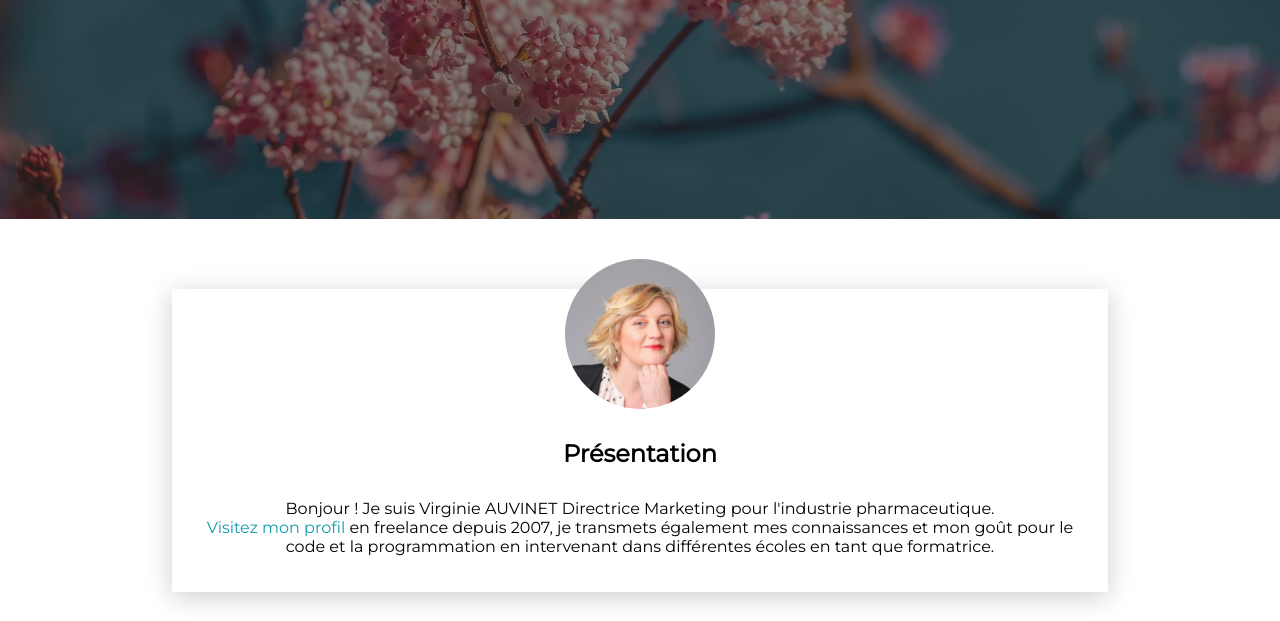
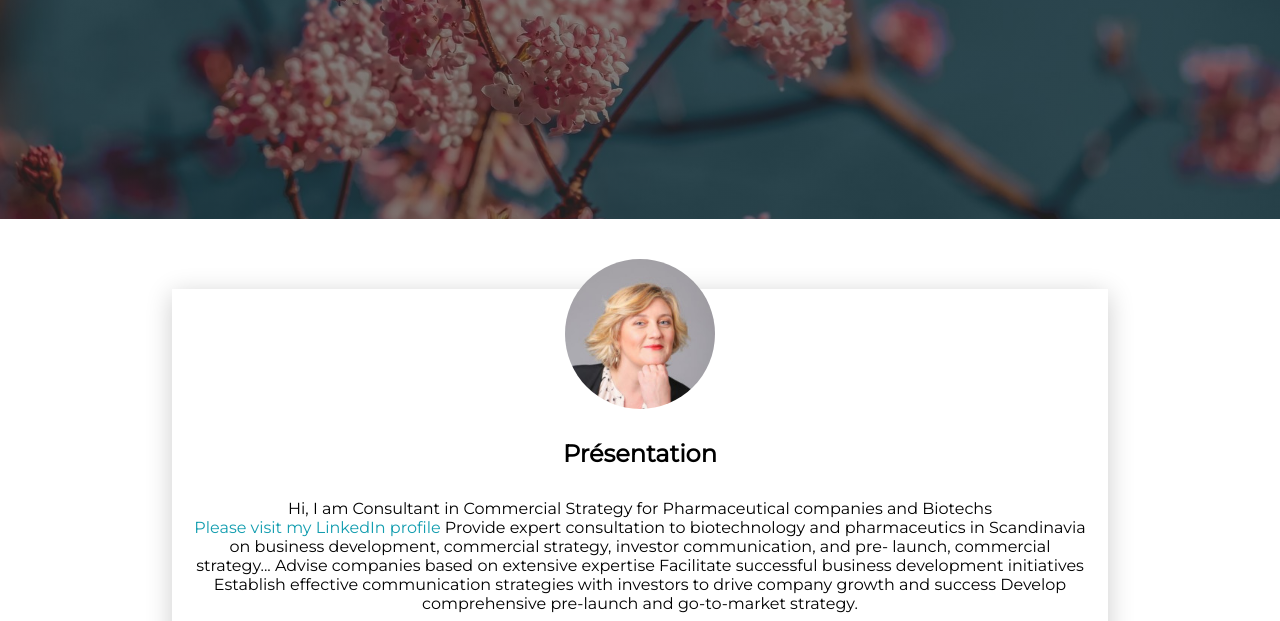
Before and after one commit to VirginieAUVINET/V6rg6n6e, a website: page index.html in a window 1280 px wide. Shown: the part 331-952 px from the top of the page. Drawn offline with Linux system fonts and the light colour scheme.

Commit message:
Update index.html

```diff
--- a/index.html
+++ b/index.html
@@ -1,7 +1,7 @@
 <!DOCTYPE html>
 <html>
   <head>
-    <title>Site de Virginie AUVINET</title>
+    <title>Virginie AUVINET</title>
     <meta charset="UTF-8" />
     <link
       href="https://fonts.googleapis.com/css?family=Montserrat"
@@ -19,10 +19,17 @@
         <img src="images/Profile.jpg" alt="Photo de virginie" />
         <h2>Présentation</h2>
         <p>
-            Bonjour ! Je suis Virginie AUVINET Directrice Marketing pour l'industrie pharmaceutique.<br />
-            <a href="https://linkedin.com/in/virginieauvinet" target="_blank">Visitez mon profil</a> en freelance depuis 2007, je transmets
-            également mes connaissances et mon goût pour le code et la programmation
-            en intervenant dans différentes écoles en tant que formatrice.
+            Hi, I am Consultant in Commercial Strategy for Pharmaceutical companies and Biotechs <br />
+            <a href="https://linkedin.com/in/virginieauvinet" target="_blank">Please visit my LinkedIn profile </a> Provide expert consultation to biotechnology and
+pharmaceutics in Scandinavia on business development,
+commercial strategy, investor communication, and pre-
+launch, commercial strategy...
+Advise companies based on extensive expertise
+Facilitate successful business development initiatives
+Establish effective communication strategies with investors
+to drive company growth and success
+Develop comprehensive pre-launch and go-to-market
+strategy.
         </p>
       </section>
       <section class="skills">
```
